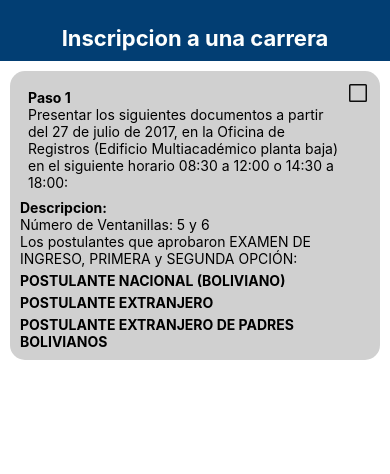
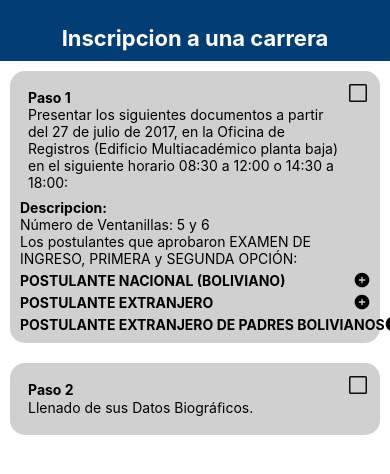
Before and after one commit to Abdiel49/tramites, a React Native app: screen / in a window 390 px wide. Shown: the top 474 px of the page. Built offline with nearby package versions, Linux system fonts and the light colour scheme.

Commit message:
implement step 2component

```diff
--- a/components/steps/Step.js
+++ b/components/steps/Step.js
@@ -2,6 +2,7 @@ import React, { useState } from "react";
 import { View, Text, StyleSheet, Pressable } from "react-native";
 import { colors } from "../../styles/colors";
 import Checkbox from "../checkbox/Checkbox";
+import SeeMore from "../seemore/SeeMore";
 
 export default function Step({ stepNumber }) {
 
@@ -46,6 +47,7 @@ export default function Step({ stepNumber }) {
 
         {/* subtitles */}
         <View style={styles.containerSimple}>
+          <View style= {styles.rowTitle}>
             <Pressable
               // onPress={() => setPosBol( !posBol )}
               // onPress={() => setSubTitle({ ...subTitle, posBol: !subTitle.posBol})}
@@ -53,6 +55,8 @@ export default function Step({ stepNumber }) {
             >
               <Text style={styles.textBolt}>POSTULANTE NACIONAL (BOLIVIANO)</Text>
             </Pressable>
+            <SeeMore value={ posBol } />
+          </View>
           {
             posBol && (
               <View style={styles.containerList}>
@@ -95,11 +99,14 @@ export default function Step({ stepNumber }) {
         </View>
 
         <View style={styles.containerSimple}>
+          <View style={ styles.rowTitle }>
             <Pressable
               onPress={()=> handleSubtitle( 'posExtran') }
             >
               <Text style={styles.textBolt}>POSTULANTE EXTRANJERO</Text>
             </Pressable>
+            <SeeMore value={ posExtran }/>
+          </View>
           {/* text subtitle info */}
           {
             posExtran && (
@@ -136,11 +143,16 @@ export default function Step({ stepNumber }) {
         </View>
 
         <View style={styles.containerSimple}>
+          <View style={ styles.rowTitle }>
+            <View styles={ styles.rowTitleText } >
               <Pressable
                 onPress={()=> handleSubtitle('posExtranBol')}
               >
                 <Text style={styles.textBolt}>POSTULANTE EXTRANJERO DE PADRES BOLIVIANOS</Text>
               </Pressable>
+            </View>
+            <SeeMore value={posExtranBol} />
+          </View>
           {/* text subtitle info */}
           {
             posExtranBol && (
@@ -203,7 +215,7 @@ const styles = StyleSheet.create({
   stepTitle: {
     // flex:1,
     // flexWrap:'wrap',
-    flexShrink: 1,
+    // flexShrink: 1,
   },
   stepName: {},
   stepDataContainer: {},
@@ -223,5 +235,17 @@ const styles = StyleSheet.create({
   },
   textItalic: {
     fontStyle: 'italic'
+  },
+  rowTitle:{
+    flexDirection:'row',
+    justifyContent:'space-between'
+  },
+  rowTitleText:{
+    alignContent: "center",
+    display: "flex",
+    flex: 1,
+    flexGrow: 1,
+    margin: 5,
+    padding: 3,
   }
 });
--- /dev/null
+++ b/components/steps/Step2.js
@@ -0,0 +1,99 @@
+import React, { useState } from 'react'
+import { View, Text, StyleSheet, Pressable } from 'react-native'
+import { colors } from '../../styles/colors';
+import Checkbox from '../checkbox/Checkbox';
+
+export default function Step2({ stepNumber }) {
+
+  const [stepData, setStepData] = useState( false );
+  const [checkStep, setCheckStep] = useState(false);
+
+  return (
+    <View style={ styles.stepContainer }>
+      <View style={styles.stepNavbar}>
+        <View style={styles.stepNavbar_info}>
+          <Pressable
+            onPress={ ()=> setStepData( !stepData )}
+          >
+            <Text style={styles.stepNumber}>{stepNumber}</Text>
+            <Text style={styles.stepTitle}>
+              Llenado de sus Datos Biográﬁcos.
+            </Text>
+          </Pressable>
+        </View>
+        <Checkbox value={checkStep} onCheck={() => setCheckStep(!checkStep)} />
+      </View>
+      {
+        stepData && (
+          <View>
+            <Text style={styles.textBolt}>Descripcion:</Text>
+            <Text>
+            Con su código SIS Ingrese a la Página web http://websis.umss.edu.bo en la pestaña “Estudiantes” ingrese su login (código SIS) y su password (C.I.) y complete todos sus datos personales e información biográﬁca en la opción inferior derecha. Esta acción correctamente realizada, le habilita para la compra de matrícula, caso contrario no podrá continuar con el proceso.
+            </Text>
+          </View>
+        )
+      }
+
+    </View>
+  )
+}
+
+const styles = StyleSheet.create({
+  stepContainer: {
+    backgroundColor: colors.grey,
+    borderRadius: 15,
+    margin: 10,
+    padding: 10,
+  },
+  stepNavbar: {
+    display: "flex",
+    flexDirection: "row",
+    flexGrow: 1,
+    alignContent: "center",
+  },
+  stepNavbar_info: {
+    display: "flex",
+    flex: 1,
+    margin: 5,
+    padding: 3,
+  },
+  stepNumber: {
+    fontWeight: "bold",
+  },
+  stepTitle: {
+    // flex:1,
+    // flexWrap:'wrap',
+    // flexShrink: 1,
+  },
+  stepName: {},
+  stepDataContainer: {},
+  textBolt: {
+    fontWeight: "bold",
+  },
+  containerSimple: {
+    marginTop: 5,
+  },
+  containerList: {
+    display: "flex",
+    flex: 1,
+    marginLeft: 5,
+  },
+  testListItem: {
+    marginVertical: 5,
+  },
+  textItalic: {
+    fontStyle: 'italic'
+  },
+  rowTitle:{
+    flexDirection:'row',
+    justifyContent:'space-between'
+  },
+  rowTitleText:{
+    alignContent: "center",
+    display: "flex",
+    flex: 1,
+    flexGrow: 1,
+    margin: 5,
+    padding: 3,
+  }
+});
--- a/screens/procedure/Procedure.js
+++ b/screens/procedure/Procedure.js
@@ -2,6 +2,7 @@ import React from "react";
 import { View, Text, StyleSheet, SafeAreaView, ScrollView } from "react-native";
 import Navbar from "../../components/nav/Navbar";
 import Step from "../../components/steps/Step";
+import Step2 from "../../components/steps/Step2";
 import { colors } from "../../styles/colors";
 
 export default function Procedure() {
@@ -11,6 +12,7 @@ export default function Procedure() {
         <Navbar title="Inscripcion a una carrera" />
         <ScrollView style={styles.scrollView}>
           <Step stepNumber="Paso 1" />
+          <Step2 stepNumber="Paso 2" />
         </ScrollView>
       </SafeAreaView>
     </View>
```
Also changed, not shown: components/steps/Step3.js (added), components/steps/Step4.js (added). Lines whose indentation alone changed are shown as unchanged.
